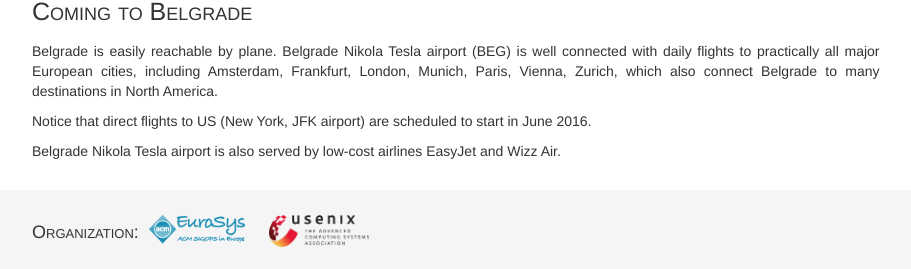
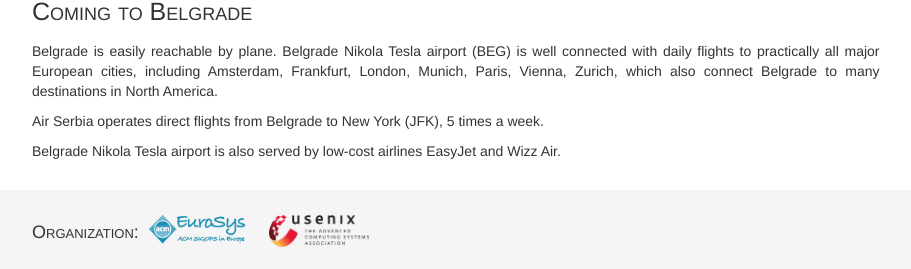
Before and after one commit to eurosys-chapter/2017, a Jekyll site: the page built from venue/location.md, in a window 1280 px wide. Shown: the part 2060-2329 px from the top of the page, without its empty margins (38-949 px from the left). Built offline with Jekyll 4.4.1, drawn with Linux system fonts in a browser that asks for light colours; nearby versions of some CDN libraries.

Commit message:
Signed-off-by: Marko Vukolic <mvu@zurich.ibm.com>

```diff
--- a/venue/location.md
+++ b/venue/location.md
@@ -43,7 +43,7 @@ Major tourist attractions (beyond food and nightlife) include: Kalemegdan with B
 
 Belgrade is easily reachable by plane. Belgrade Nikola Tesla airport (BEG) is well connected with daily flights to practically all major European cities, including Amsterdam, Frankfurt, London, Munich, Paris, Vienna, Zurich, which also connect Belgrade to many destinations in North America.
 
-Notice that direct flights to US (New York, JFK airport) are scheduled to start in June 2016.
+Air Serbia operates direct flights from Belgrade to New York (JFK), 5 times a week.
 
 Belgrade Nikola Tesla airport is also served by low-cost airlines EasyJet and Wizz Air.
 
```
